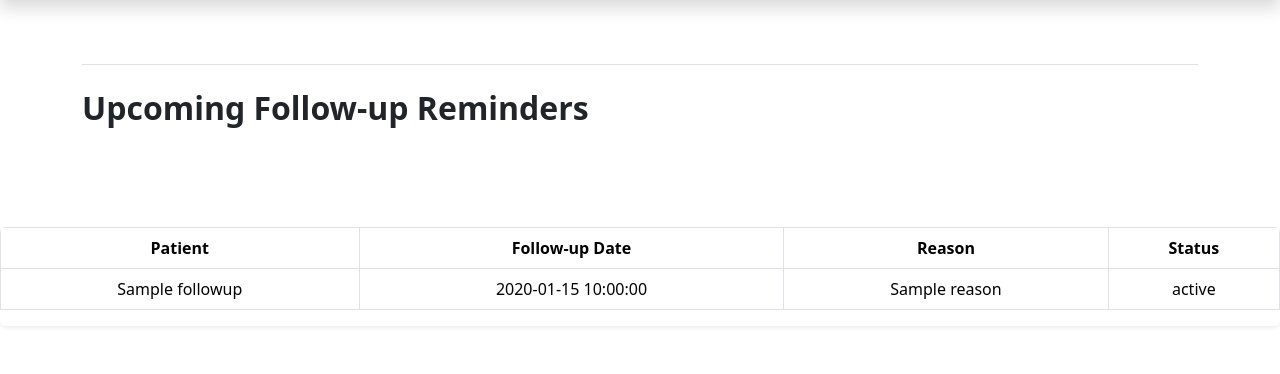
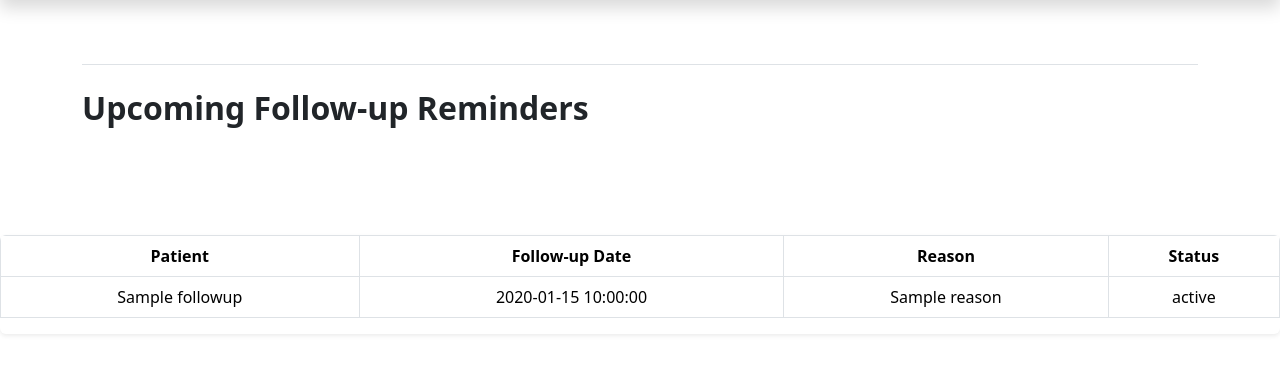
Before and after one commit to harinisharma-t/MediFlow, a Flask app: template templates/followups.html in a window 1280 px wide. Shown: the part 56-430 px from the top of the page. Run offline with Flask 3, Linux system fonts and the light colour scheme; the template is opened without the code that fills it: most values are stand-ins (such as "Sample title", 1, 10 or a date in 2020); some libraries are stand-ins or nearby versions.

Commit message:
Day 37: Adjusted follow-up table spacing

```diff
--- a/templates/followups.html
+++ b/templates/followups.html
@@ -28,7 +28,7 @@
 
         {% if followups %}
 
-        <div class="table-responsive shadow-sm rounded mt-3 overflow-hidden">
+        <div class="table-responsive shadow-sm rounded mt-4 overflow-hidden">
             <table class="table table-hover table-bordered align-middle text-center">
 
                 <thead>
```
